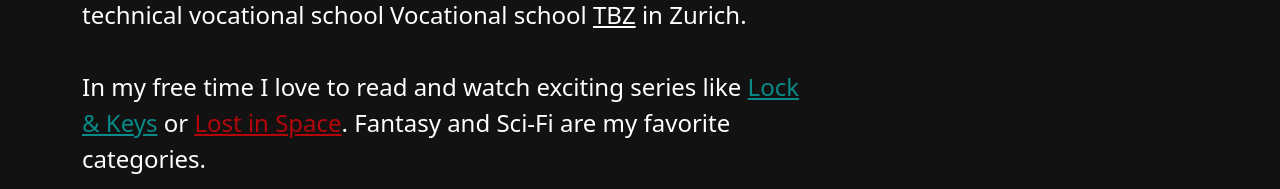
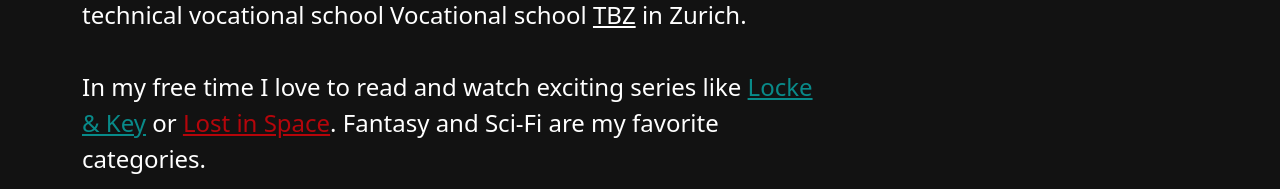
Before and after one commit to davidemarcoli/Portfolio, an Angular app: page / in a window 1280 px wide. Shown: the part 1316-1505 px from the top of the page. Built offline with nearby package versions, Linux system fonts and the light colour scheme.

Commit message:
Correct spelling mistakes

```diff
--- a/src/app/about-me/about-me.component.html
+++ b/src/app/about-me/about-me.component.html
@@ -9,12 +9,12 @@
     <div class="col-lg-8">
       <h3>My Life <span style="font-size: 0.5em">(As of 2022)</span></h3>
       <p>
-        I'm currently make my Apprentice as a <strong>Software Developer @ SIX</strong>, a Swiss based Company that operates the infrastructure for the Swiss financial centre.
+        I'm currently make my Apprenticeship as a <strong>Software Developer @ SIX</strong>, a Swiss based Company that operates the infrastructure for the Swiss financial centre.
         The company provides services relating to securities transactions, the processing of financial information and payment transactions.
         <br><br>
         I'm also a student at the vocational Matura school <a href="https://www.bms-zuerich.ch/" target="_blank">BMSZ</a> and the technical vocational school Vocational school <a href="https://www.tbz.ch/" target="_blank">TBZ</a> in Zurich.
         <br><br>
-        In my free time I love to read and watch exciting series like <a href="https://www.imdb.com/title/tt3007572/" style="color: rgba(0,255,254,0.51)" target="_blank">Lock & Keys</a> or <a href="https://www.imdb.com/title/tt5232792/" style="color: rgba(255,0,8,0.69)" target="_blank">Lost in Space</a>.
+        In my free time I love to read and watch exciting series like <a href="https://www.imdb.com/title/tt3007572/" style="color: rgba(0,255,254,0.51)" target="_blank">Locke & Key</a> or <a href="https://www.imdb.com/title/tt5232792/" style="color: rgba(255,0,8,0.69)" target="_blank">Lost in Space</a>.
         Fantasy and Sci-Fi are my favorite categories.
       </p>
     </div>
```
